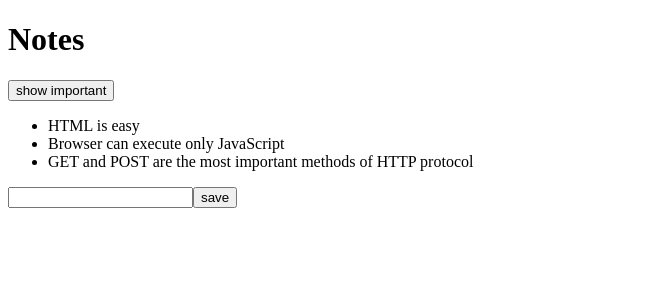
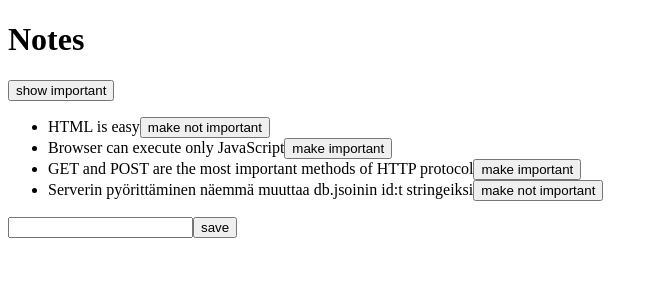
Before and after one commit to ellikiiski/Fullstack-2024, a React (Vite) app in the folder Hiekkalaatikko/: page / in a window 1280 px wide. Shown: the top 300 px of the page, without its empty margins (0-658 px from the left). Built offline with nearby package versions, Linux system fonts and the light colour scheme; data requests are answered from the project's data file.

Commit message:
json serverillä tiedon tallentaminen hippihei

```diff
--- a/Hiekkalaatikko/db.json
+++ b/Hiekkalaatikko/db.json
@@ -1,18 +1,23 @@
 {
   "notes": [
     {
-      "id": 1,
+      "id": "1",
       "content": "HTML is easy",
       "important": true
     },
     {
-      "id": 2,
+      "id": "2",
       "content": "Browser can execute only JavaScript",
       "important": false
     },
     {
-      "id": 3,
+      "id": "3",
       "content": "GET and POST are the most important methods of HTTP protocol",
+      "important": false
+    },
+    {
+      "id": "96bd",
+      "content": "Serverin pyörittäminen näemmä muuttaa db.jsoinin id:t stringeiksi",
       "important": true
     }
   ]
--- a/Hiekkalaatikko/src/App.jsx
+++ b/Hiekkalaatikko/src/App.jsx
@@ -1,6 +1,7 @@
 import { useState, useEffect } from 'react'
 import axios from 'axios'
 import Note from './components/Note'
+import noteService from './services/notes'
 
 const App = () => {
 
@@ -8,35 +9,52 @@
   const [newNote, setNewNote] = useState('')
   const [showAll, setShowAll] = useState(true)
 
-  const hook = () => {
-    console.log('effect')
-    axios
-      .get('http://localhost:3001/notes')
-      .then(response => {
-        console.log('promise fulfilled')
-        setNotes(response.data)
+  // en tajuu miks db.jsonin id:t muuttuu stringeiks heti kun kerran pistää serverit ylös
+  // ja jos ne muuttaa sen jälkeen integereiksi niin sovellus menee pieleen
+  // + uudet id:t generoituu stringeiksi myös
+
+  useEffect(() => {
+    noteService
+      .getAll()
+      .then(initialNotes => {
+        setNotes(initialNotes)
       })
-  }
+  }, [])
 
-  useEffect(hook, []) // haluisin tietää miks tyhjä taulukko...
-
-  console.log('render', notes.length, 'notes')
-
-  const addNote = (event) => {
+  const addNote = event => {
     event.preventDefault()
     const noteObject = {
       content: newNote,
       important: Math.random() > 0.5,
-      id: notes.length + 1,
     }
 
-    setNotes(notes.concat(noteObject))
-    setNewNote('')
+    noteService
+      .create(noteObject)
+      .then(returnedNote => {
+        setNotes(notes.concat(returnedNote))
+        setNewNote('')
+      })
   }
 
   const handleNoteChange = (event) => {
     console.log(event.target.value)
     setNewNote(event.target.value)
+  }
+
+  const toggleImportanceOf = id => {
+    const note = notes.find(n => n.id === id)
+    const changedNote = { ...note, important: !note.important }
+
+    noteService
+      .update(id, changedNote).then(returnedNote => {
+        setNotes(notes.map(note => note.id !== id ? note : returnedNote))
+      })
+      .catch(error => {
+        alert(
+          `the note '${note.content}' was already deleted from server`
+        )
+        setNotes(notes.filter(n => n.id !== id))
+      })
   }
 
   const notesToShow = showAll
@@ -53,7 +71,10 @@
       </div>
       <ul>
         {notesToShow.map(note =>
-          <Note key={note.id} note={note} />
+          <Note
+          key={note.id}
+          note={note}
+          toggleImportance={() => toggleImportanceOf(note.id)}/>
         )}
       </ul>
       <form onSubmit={addNote}>
--- a/Hiekkalaatikko/src/components/Note.jsx
+++ b/Hiekkalaatikko/src/components/Note.jsx
@@ -1,7 +1,13 @@
-const Note = ({ note }) => {
-    return (
-      <li>{note.content}</li>
-    )
-  }
+const Note = ({ note, toggleImportance }) => {
+  const label = note.important
+    ? 'make not important' : 'make important'
+
+  return (
+    <li>
+      {note.content}
+      <button onClick={toggleImportance}>{label}</button>
+    </li>
+  )
+}
 
   export default Note
--- /dev/null
+++ b/Hiekkalaatikko/src/services/notes.js
@@ -0,0 +1,19 @@
+import axios from 'axios'
+const baseUrl = 'http://localhost:3001/notes'
+
+const getAll = () => {
+  const request = axios.get(baseUrl)
+  return request.then(response => response.data)
+}
+
+const create = newObject => {
+  const request = axios.post(baseUrl, newObject)
+  return request.then(response => response.data)
+}
+
+const update = (id, newObject) => {
+  const request = axios.put(`${baseUrl}/${id}`, newObject)
+  return request.then(response => response.data)
+}
+
+export default { getAll, create, update }
```
